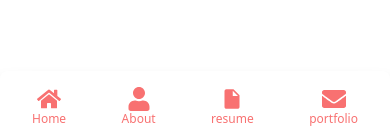
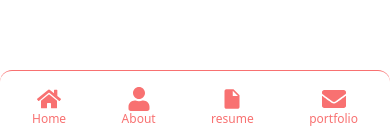
Before and after one commit to isyhfadilah/aisyahnurfadilah, a Next.js app: page / in a window 390 px wide. Shown: the part 701-841 px from the top of the page. Built offline with nearby package versions, Linux system fonts and the light colour scheme; a web font is replaced by a local one.

Commit message:
fix: border in sidebar component

```diff
--- a/src/components/common/sidebar/index.tsx
+++ b/src/components/common/sidebar/index.tsx
@@ -55,7 +55,7 @@ export const Sidebar = () => {
         </div>
       </div>
 
-      <div className="w-full z-1 bg-white fixed rounded-t-2xl bottom-0 py-4 rounded-t-lg shadow-xl shadow-black md:hidden">
+      <div className="w-full z-1 bg-white fixed rounded-t-xl bottom-0 py-4 rounded-t-lg border-t-1 border-red md:hidden">
         <Container>
           <ul className="flex items-center justify-between">
             {menuItems.map((item, index) => (
--- a/src/shared/styles/app.css
+++ b/src/shared/styles/app.css
@@ -288,12 +288,14 @@
 .border-l-2{border-left-width:2px;}
 .border-r{border-right-width:1px;}
 .border-s{border-inline-start-width:1px;}
-.border-t{border-top-width:1px;}
+.border-t,
+.border-t-1{border-top-width:1px;}
 .border-\#3A3A3A{--un-border-opacity:1;border-color:rgba(58,58,58,var(--un-border-opacity));}
 .border-gray-200{--un-border-opacity:1;border-color:rgba(229,231,235,var(--un-border-opacity));}
 .border-gray-500{--un-border-opacity:1;border-color:rgba(107,114,128,var(--un-border-opacity));}
 .border-orange{--un-border-opacity:1;border-color:rgba(251,146,60,var(--un-border-opacity));}
 .border-primary{--un-border-opacity:1;border-color:rgba(205,157,67,var(--un-border-opacity));}
+.border-red{--un-border-opacity:1;border-color:rgba(248,113,113,var(--un-border-opacity));}
 .border-secondary{--un-border-opacity:1;border-color:rgba(130,106,249,var(--un-border-opacity));}
 .disabled\:border-\#fafafa:disabled{--un-border-opacity:1;border-color:rgba(250,250,250,var(--un-border-opacity));}
 .border-b-orange{--un-border-opacity:1;--un-border-bottom-opacity:var(--un-border-opacity);border-bottom-color:rgba(251,146,60,var(--un-border-bottom-opacity));}
@@ -313,8 +315,8 @@
 .\!rounded-l-none{border-top-left-radius:0 !important;border-bottom-left-radius:0 !important;}
 .\!rounded-r-none{border-top-right-radius:0 !important;border-bottom-right-radius:0 !important;}
 .rounded-b-xl{border-bottom-left-radius:0.75rem;border-bottom-right-radius:0.75rem;}
-.rounded-t-2xl{border-top-left-radius:1rem;border-top-right-radius:1rem;}
 .rounded-t-lg{border-top-left-radius:0.5rem;border-top-right-radius:0.5rem;}
+.rounded-t-xl{border-top-left-radius:0.75rem;border-top-right-radius:0.75rem;}
 .\!bg-dark{--un-bg-opacity:1 !important;background-color:rgba(24,24,24,var(--un-bg-opacity)) !important;}
 .\!bg-dark-gray,
 .hover\:\!bg-dark-gray:hover{--un-bg-opacity:1 !important;background-color:rgba(32,33,35,var(--un-bg-opacity)) !important;}
@@ -415,7 +417,6 @@
 .opacity-75{opacity:0.75;}
 .shadow{--un-shadow:var(--un-shadow-inset) 0 1px 3px 0 var(--un-shadow-color, rgba(0,0,0,0.1)),var(--un-shadow-inset) 0 1px 2px -1px var(--un-shadow-color, rgba(0,0,0,0.1));box-shadow:var(--un-ring-offset-shadow), var(--un-ring-shadow), var(--un-shadow);}
 .shadow-2xl{--un-shadow:var(--un-shadow-inset) 0 25px 50px -12px var(--un-shadow-color, rgba(0,0,0,0.25));box-shadow:var(--un-ring-offset-shadow), var(--un-ring-shadow), var(--un-shadow);}
-.shadow-black{--un-shadow-opacity:1;--un-shadow-color:rgba(0,0,0,var(--un-shadow-opacity));}
 .shadow-sm{--un-shadow:var(--un-shadow-inset) 0 1px 2px 0 var(--un-shadow-color, rgba(0,0,0,0.05));box-shadow:var(--un-ring-offset-shadow), var(--un-ring-shadow), var(--un-shadow);}
 .shadow-xl{--un-shadow:var(--un-shadow-inset) 0 20px 25px -5px var(--un-shadow-color, rgba(0,0,0,0.1)),var(--un-shadow-inset) 0 8px 10px -6px var(--un-shadow-color, rgba(0,0,0,0.1));box-shadow:var(--un-ring-offset-shadow), var(--un-ring-shadow), var(--un-shadow);}
 .focus\:shadow-none:focus{--un-shadow:0 0 var(--un-shadow-color, rgba(0,0,0,0));box-shadow:var(--un-ring-offset-shadow), var(--un-ring-shadow), var(--un-shadow);}
```
